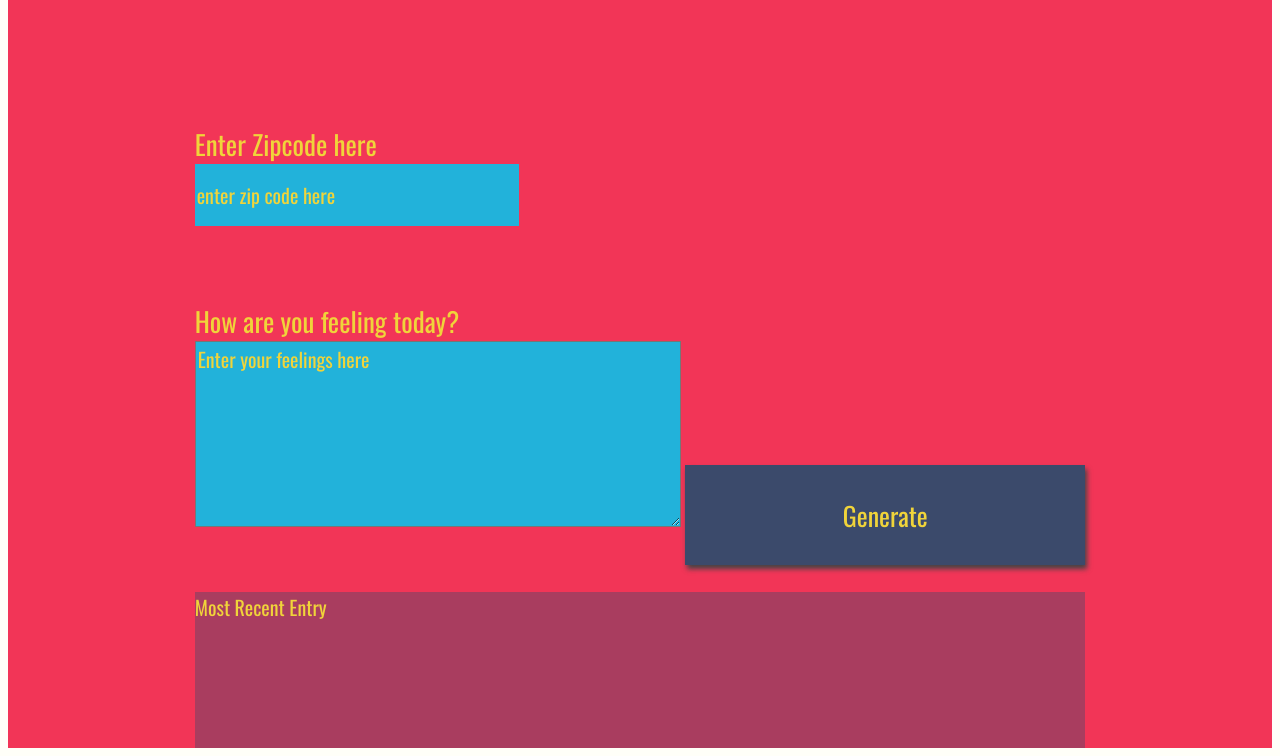
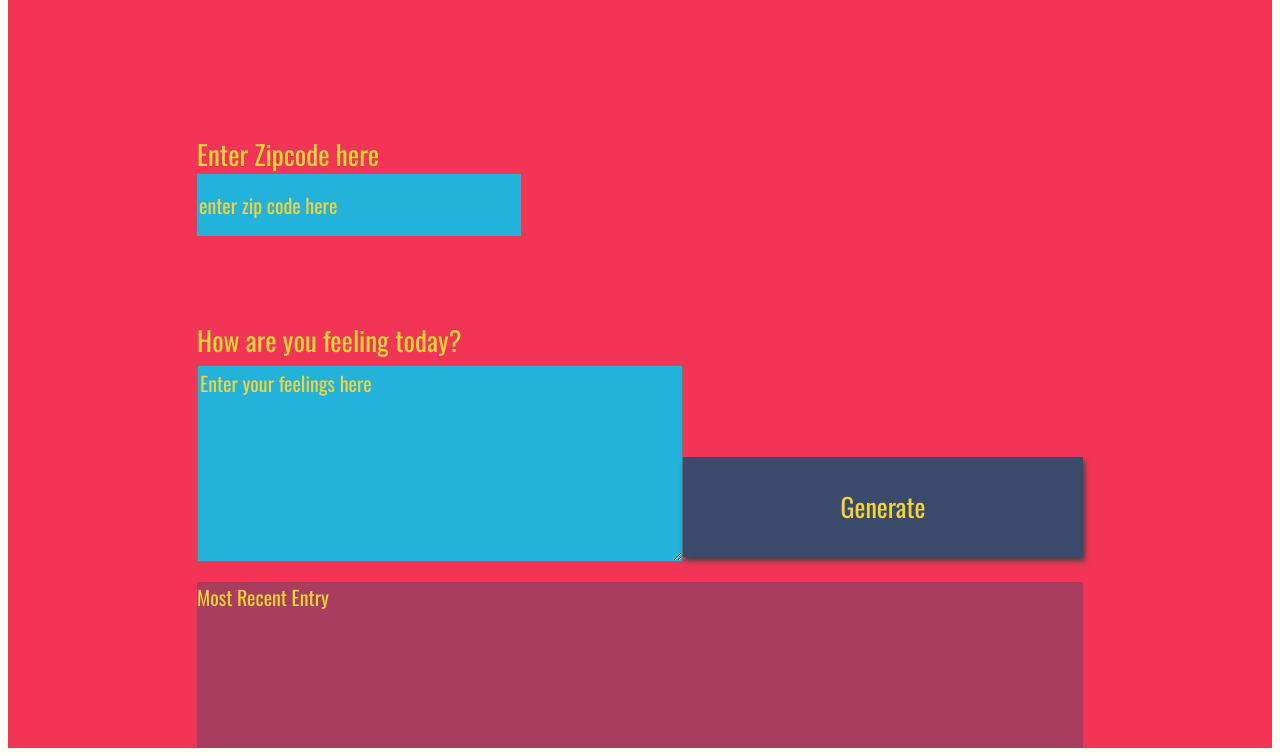
Before and after one commit to ShadyMedhat971128/weatherJournalApp, a plain HTML site: page website/index.html in a window 1280 px wide. Shown: the part 60-816 px from the top of the page. Drawn offline with nearby package versions, Linux system fonts and the light colour scheme; a web font is replaced by a local one.

Commit message:
Update style.css

```diff
--- a/website/style.css
+++ b/website/style.css
@@ -63,7 +63,23 @@ input{
     font-family: 'Oswald', sans-serif;
     border: none;
 }
-
+.holderFeel{
+    display: grid;
+    grid-template-columns: "1fr 1fr 1fr";
+    grid-template-rows: "1fr 1fr 1fr";
+    grid-template-areas: "topLeft top top"
+                         "midleft botleft mid"
+                         "midleft botleft bot"   ;
+}
+#generate{
+    grid-area: bot;
+}
+#feelings{
+    grid-area: midleft;
+}
+#label{
+    grid-area: topLeft;
+}
 button{
     width: 400px;
     height: 100px;
```
